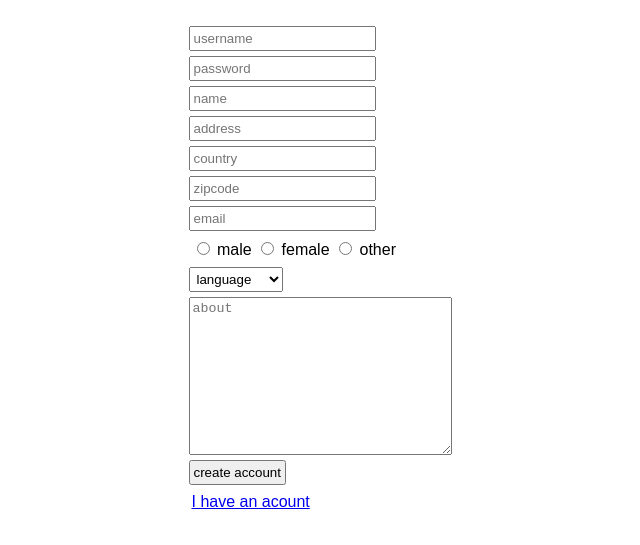
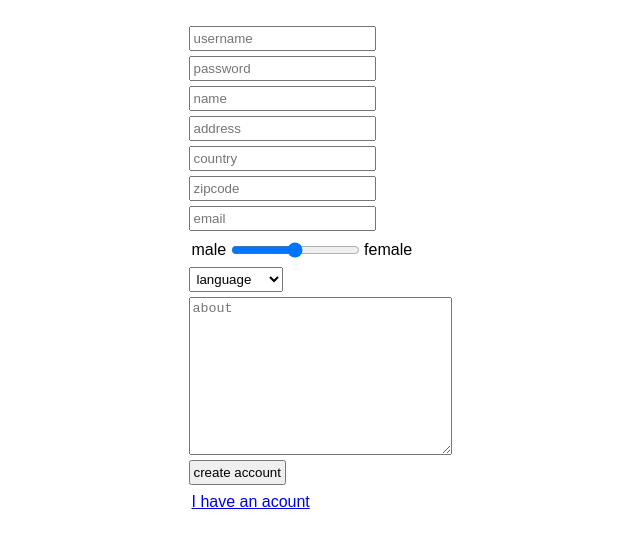
Before and after one commit to pepeshe/pepeshe.github.io, a plain HTML site: page ass1/signup.html in a window 1280 px wide. Shown: the part 67-612 px from the top of the page, without its empty margins (320-960 px from the left). Drawn offline with Linux system fonts and the light colour scheme.

Commit message:
Male female slider

```diff
--- a/ass1/signup.html
+++ b/ass1/signup.html
@@ -18,12 +18,9 @@
         <input type="text" name="zipcode" class="signin" placeholder="zipcode">
         <input type="email" name="email" class="signin" placeholder="email">
         <div class="signin">
-            <input type="radio" name="sex" class="radio" value="m" id="m">
-            <label for="m"class="radio">male</label>
-            <input type="radio" name="sex" class="radio" value="v"id="v">
-            <label for="f"class="radio">female</label>
-            <input type="radio" name="sex" class="radio" value="x"id="x">
-            <label for="x"class="radio">other</label>
+            <p class="radio">male</p>
+            <input type="range" name="sex" class="radio" style="position: relative; top: 3px;">
+            <p class="radio">female</p>
         </div>
         <select name="language" class="signin">
             <option value="language" disabled selected hidden>language</option>
--- a/ass1/style.css
+++ b/ass1/style.css
@@ -20,4 +20,6 @@ form{
 
 .radio{
     display: inline;
+    margin: auto;
+
 }
```
